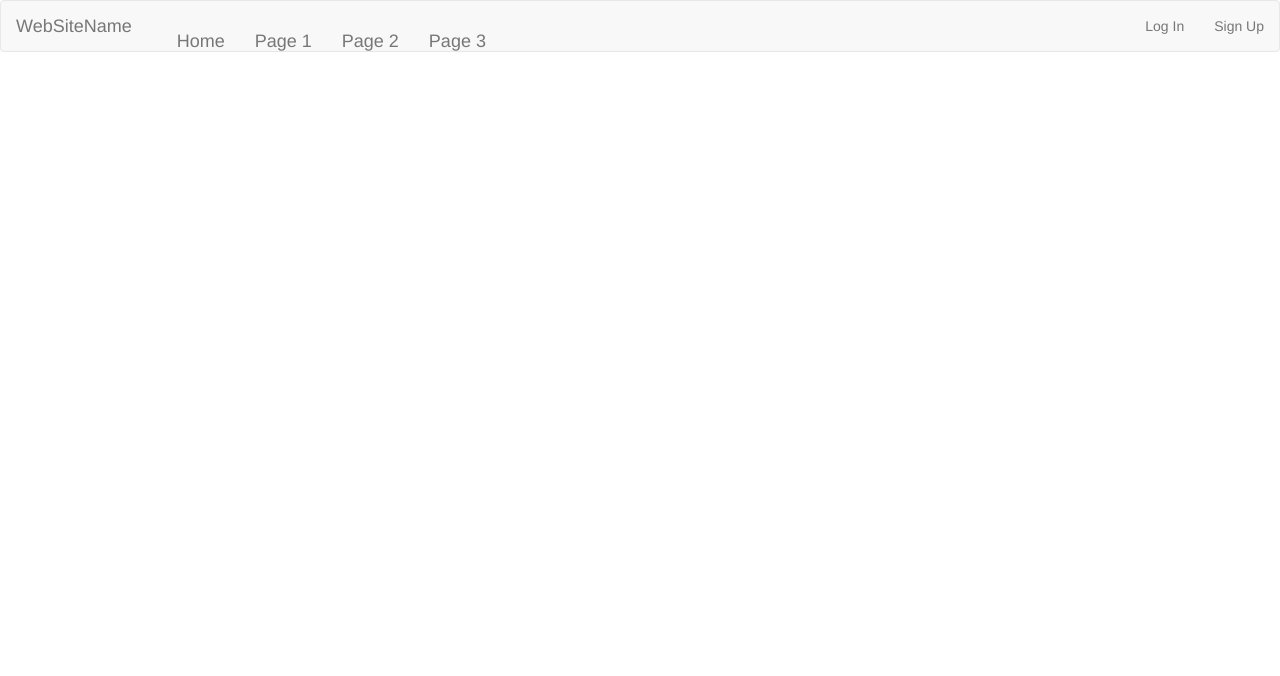
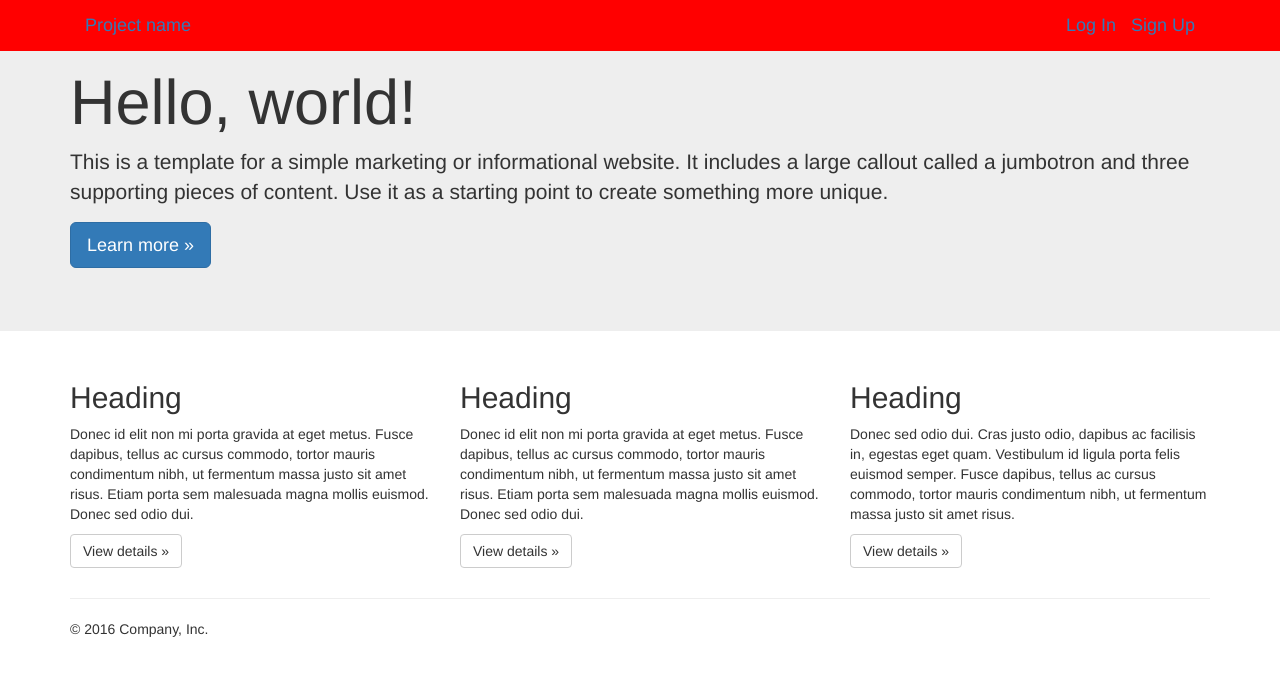
Before and after one commit to WilliamMcCann/Holberton_Box_Hackathon, a plain HTML site: page views/index.html in a window 1280 px wide. Drawn offline with nearby package versions, Linux system fonts and the light colour scheme.

Commit message:
addd index

```diff
--- a/views/index.html
+++ b/views/index.html
@@ -1,29 +1,93 @@
 <!DOCTYPE html>
-<html>
+<html lang="en">
   <head>
     <meta charset="utf-8">
-    <title>Project Name</title>
+    <meta http-equiv="X-UA-Compatible" content="IE=edge">
+    <meta name="viewport" content="width=device-width, initial-scale=1">
+    <!-- The above 3 meta tags *must* come first in the head; any other head content must come *after* these tags -->
+    <meta name="description" content="">
+    <meta name="author" content="">
+    <link rel="icon" href="../../favicon.ico">
+
+    <title>Jumbotron Template for Bootstrap</title>
+    <!-- Custom CSS -->
+    <link href="./style.css" rel="stylesheet">
+    <!-- Bootstrap core CSS -->
+    <link href="https://maxcdn.bootstrapcdn.com/bootstrap/3.3.7/css/bootstrap.min.css" rel="stylesheet">
     <!-- Latest compiled and minified CSS -->
-    <link rel="stylesheet" href="http://maxcdn.bootstrapcdn.com/bootstrap/3.3.7/css/bootstrap.min.css">
-    <link rel="stylesheet" href="style.css">
+    <!-- HTML5 shim and Respond.js for IE8 support of HTML5 elements and media queries -->
+    <!--[if lt IE 9]>
+      <script src="https://oss.maxcdn.com/html5shiv/3.7.3/html5shiv.min.js"></script>
+      <script src="https://oss.maxcdn.com/respond/1.4.2/respond.min.js"></script>
+    <![endif]-->
   </head>
+
   <body>
-    <nav class="navbar navbar-default">
-      <div class="container-fluid">
+
+    <nav class="navbar navbar-fixed-top" id="navbar">
+      <div class="container">
         <div class="navbar-header">
-          <a class="navbar-brand" href="#">WebSiteName</a>
+          <button type="button" class="navbar-toggle collapsed" data-toggle="collapse" data-target="#navbar" aria-expanded="false" aria-controls="navbar">
+            <span class="sr-only">Toggle navigation</span>
+            <span class="icon-bar"></span>
+            <span class="icon-bar"></span>
+            <span class="icon-bar"></span>
+          </button>
+          <a class="navbar-left" href="#">Project name</a>
         </div>
-        <ul class="nav navbar-nav navbar-left">
-          <li><a class="nb" href="#">Home</a></li>
-          <li><a class="nb" href="#">Page 1</a></li>
-          <li><a class="nb" href="#">Page 2</a></li>
-          <li><a class="nb" href="#">Page 3</a></li>
-        </ul>
-        <ul class="nav navbar-nav navbar-right">
-          <li><a class="nb" href="#">Log In</a></li>
-          <li><a class="nb" href="#">Sign Up</a></li>
-        </ul>
+        <div id="navbar" class="navbar-collapse collapse">
+          <div class="signup-in">
+            <a class="navbar-brand" href="#">Log In</a>
+            <a class="navbar-brand" href="#">Sign Up</a>
+          </div>
+        </div><!--/.navbar-collapse -->
       </div>
     </nav>
+
+    <!-- Main jumbotron for a primary marketing message or call to action -->
+    <div class="jumbotron">
+      <div class="container">
+        <h1>Hello, world!</h1>
+        <p>This is a template for a simple marketing or informational website. It includes a large callout called a jumbotron and three supporting pieces of content. Use it as a starting point to create something more unique.</p>
+        <p><a class="btn btn-primary btn-lg" href="#" role="button">Learn more &raquo;</a></p>
+      </div>
+    </div>
+
+    <div class="container">
+      <!-- Example row of columns -->
+      <div class="row">
+        <div class="col-md-4">
+          <h2>Heading</h2>
+          <p>Donec id elit non mi porta gravida at eget metus. Fusce dapibus, tellus ac cursus commodo, tortor mauris condimentum nibh, ut fermentum massa justo sit amet risus. Etiam porta sem malesuada magna mollis euismod. Donec sed odio dui. </p>
+          <p><a class="btn btn-default" href="#" role="button">View details &raquo;</a></p>
+        </div>
+        <div class="col-md-4">
+          <h2>Heading</h2>
+          <p>Donec id elit non mi porta gravida at eget metus. Fusce dapibus, tellus ac cursus commodo, tortor mauris condimentum nibh, ut fermentum massa justo sit amet risus. Etiam porta sem malesuada magna mollis euismod. Donec sed odio dui. </p>
+          <p><a class="btn btn-default" href="#" role="button">View details &raquo;</a></p>
+       </div>
+        <div class="col-md-4">
+          <h2>Heading</h2>
+          <p>Donec sed odio dui. Cras justo odio, dapibus ac facilisis in, egestas eget quam. Vestibulum id ligula porta felis euismod semper. Fusce dapibus, tellus ac cursus commodo, tortor mauris condimentum nibh, ut fermentum massa justo sit amet risus.</p>
+          <p><a class="btn btn-default" href="#" role="button">View details &raquo;</a></p>
+        </div>
+      </div>
+
+      <hr>
+
+      <footer>
+        <p>&copy; 2016 Company, Inc.</p>
+      </footer>
+    </div> <!-- /container -->
+
+
+    <!-- Bootstrap core JavaScript
+    ================================================== -->
+    <!-- Placed at the end of the document so the pages load faster -->
+    <script src="https://ajax.googleapis.com/ajax/libs/jquery/1.12.4/jquery.min.js"></script>
+    <script>window.jQuery || document.write('<script src="../../assets/js/vendor/jquery.min.js"><\/script>')</script>
+    <script src="../../dist/js/bootstrap.min.js"></script>
+    <!-- IE10 viewport hack for Surface/desktop Windows 8 bug -->
+    <script src="../../assets/js/ie10-viewport-bug-workaround.js"></script>
   </body>
 </html>
```
Also changed, not shown: 1 other file.
